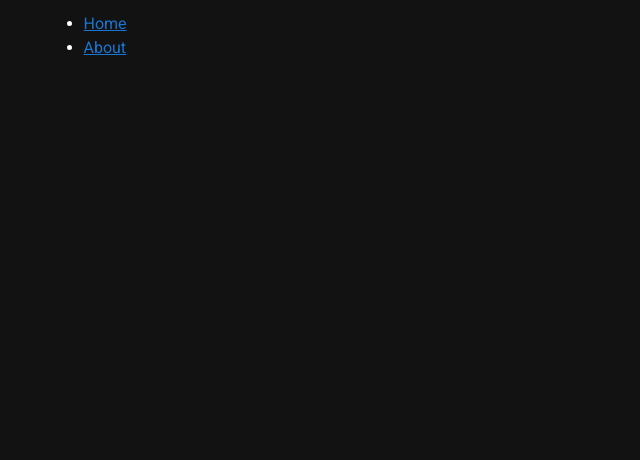
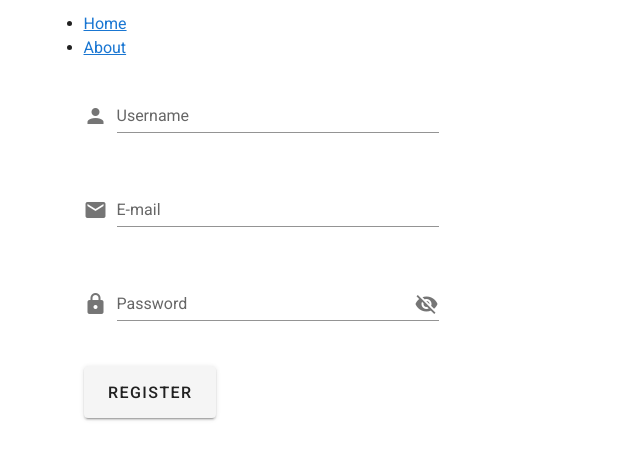
Before and after one commit to atmonello/blog-frontend, a Nuxt app: page /register in a window 1280 px wide. Before the commit this address had no page. Shown: the top 460 px of the page, without its empty margins (0-640 px from the left). Built offline with nearby package versions, Linux system fonts and the light colour scheme.

Commit message:
(feat) auth: add strapi authentication

```diff
--- /dev/null
+++ b/components/Navbar.vue
@@ -0,0 +1,41 @@
+<template>
+  <v-app-bar app flat>
+    <v-btn tile to="/" plain nuxt exact large>Home</v-btn>
+    <v-btn tile to="/articles" plain nuxt large>Posts</v-btn>
+    <v-btn tile to="/about" plain nuxt large>About</v-btn>
+    <v-spacer></v-spacer>
+    <v-btn v-if="!isAuthenticated" tile plain nuxt to="/login">
+      <v-icon>mdi-account</v-icon>
+      &nbsp;Login
+    </v-btn>
+    <v-menu v-else open-on-hover offset-y>
+      <template v-slot:activator="{ on, attrs }">
+        <v-btn tile plain v-bind="attrs" v-on="on">
+          <v-icon>mdi-account-check</v-icon>{{ loggedInUser.username }}</v-btn
+        >
+      </template>
+      <v-list>
+        <v-list-item>
+          <v-btn tile v-bind="attrs" plain v-on="on" @click="logout">
+            Logout
+          </v-btn>
+        </v-list-item>
+      </v-list>
+    </v-menu>
+  </v-app-bar>
+</template>
+
+<script>
+import { mapGetters } from "vuex";
+
+export default {
+  computed: {
+    ...mapGetters(["isAuthenticated", "loggedInUser"]),
+  },
+  methods: {
+    async logout() {
+      await this.$auth.logout();
+    },
+  },
+};
+</script>
--- a/nuxt.config.js
+++ b/nuxt.config.js
@@ -1,4 +1,5 @@
 import colors from "vuetify/es5/util/colors";
+require("dotenv").config();
 
 export default {
   env: {
@@ -54,12 +55,36 @@ export default {
   modules: [
     // https://go.nuxtjs.dev/axios
     "@nuxtjs/axios",
+    "@nuxtjs/dotenv",
+    "@nuxtjs/auth",
     "@nuxtjs/apollo",
     "@nuxtjs/markdownit",
   ],
 
+  auth: {
+    strategies: {
+      local: {
+        endpoints: {
+          login: {
+            url: "auth/local",
+            method: "post",
+            propertyName: "jwt",
+          },
+          user: {
+            url: "users/me",
+            method: "get",
+            propertyName: false,
+          },
+          logout: false,
+        },
+      },
+    },
+  },
+
   // Axios module configuration: https://go.nuxtjs.dev/config-axios
-  axios: {},
+  axios: {
+    baseURL: process.env.API_AUTH_URL || "http://localhost:1337",
+  },
 
   apollo: {
     clientConfigs: {
@@ -81,7 +106,7 @@ export default {
   vuetify: {
     customVariables: ["~/assets/variables.scss"],
     theme: {
-      dark: true,
+      dark: false,
       themes: {
         dark: {
           primary: colors.blue.darken2,
--- a/package.json
+++ b/package.json
@@ -20,7 +20,9 @@
   },
   "dependencies": {
     "@nuxtjs/apollo": "^4.0.1-rc.5",
+    "@nuxtjs/auth": "^4.9.1",
     "@nuxtjs/axios": "^5.12.5",
+    "@nuxtjs/dotenv": "^1.4.1",
     "@nuxtjs/markdownit": "^2.0.0",
     "core-js": "^3.8.3",
     "graphql": "^15.5.0",
--- /dev/null
+++ b/pages/login/index.vue
@@ -0,0 +1,79 @@
+<template>
+  <v-container>
+    <h2 class="title has-text-centered">Log In</h2>
+    <v-snackbar
+      v-model="error"
+      :timeout="2500"
+      type="error"
+      elevation="24"
+      color="error"
+      top
+      right
+    >
+      {{ errorMsg }}
+    </v-snackbar>
+
+    <v-form @submit.prevent="login">
+      <v-container fluid>
+        <v-row>
+          <v-col cols="12" md="4">
+            <v-text-field
+              v-model="email"
+              label="E-mail"
+              prepend-icon="mdi-email"
+            ></v-text-field>
+          </v-col>
+        </v-row>
+        <v-row>
+          <v-col cols="12" md="4">
+            <v-text-field
+              v-model="password"
+              prepend-icon="mdi-lock"
+              :append-icon="togglePasswordVisible ? 'mdi-eye' : 'mdi-eye-off'"
+              :type="togglePasswordVisible ? 'text' : 'password'"
+              label="Password"
+              @click:append="togglePasswordVisible = !togglePasswordVisible"
+            ></v-text-field>
+          </v-col>
+        </v-row>
+        <v-row>
+          <v-col cols="12" md="4">
+            <v-btn x-large type="submit">Login</v-btn>
+          </v-col>
+        </v-row>
+      </v-container>
+    </v-form>
+  </v-container>
+</template>
+
+<script>
+export default {
+  data() {
+    return {
+      email: "",
+      password: "",
+      error: false,
+      errorMsg: null,
+      togglePasswordVisible: false,
+    };
+  },
+  methods: {
+    async login() {
+      this.error = false;
+      this.errorMsg = null;
+      try {
+        await this.$auth.loginWith("local", {
+          data: {
+            identifier: this.email,
+            password: this.password,
+          },
+        });
+        this.$router.push("/");
+      } catch (e) {
+        this.error = true;
+        this.errorMsg = e.response.data.message[0].messages[0].message;
+      }
+    },
+  },
+};
+</script>
--- /dev/null
+++ b/pages/register/index.vue
@@ -0,0 +1,92 @@
+<template>
+  <v-container>
+    <v-snackbar v-model="success" timeout="2500" color="success" top right>{{
+      successMsg
+    }}</v-snackbar>
+    <v-snackbar v-model="error" timeout="2500" color="error" top right>{{
+      errorMsg
+    }}</v-snackbar>
+    <v-form @submit.prevent="register">
+      <v-container fluid>
+        <v-row fluid>
+          <v-col cols="12" md="4">
+            <v-text-field
+              v-model="username"
+              prepend-icon="mdi-account"
+              label="Username"
+            ></v-text-field>
+          </v-col>
+        </v-row>
+        <v-row fluid>
+          <v-col cols="12" md="4">
+            <v-text-field
+              v-model="email"
+              label="E-mail"
+              prepend-icon="mdi-email"
+              type="email"
+            ></v-text-field>
+          </v-col>
+        </v-row>
+        <v-row fluid>
+          <v-col cols="12" md="4">
+            <v-text-field
+              v-model="password"
+              prepend-icon="mdi-lock"
+              :append-icon="togglePasswordVisible ? 'mdi-eye' : 'mdi-eye-off'"
+              :type="togglePasswordVisible ? 'text' : 'password'"
+              label="Password"
+              @click:append="togglePasswordVisible = !togglePasswordVisible"
+            ></v-text-field>
+          </v-col>
+        </v-row>
+        <v-row fluid>
+          <v-col cols="12" md="4">
+            <v-btn x-large type="submit">Register</v-btn>
+          </v-col>
+        </v-row>
+      </v-container>
+    </v-form>
+  </v-container>
+</template>
+
+<script>
+export default {
+  data() {
+    return {
+      username: null,
+      email: null,
+      password: null,
+      succcess: false,
+      succcessMsg: null,
+      error: false,
+      errorMsg: null,
+      togglePasswordVisibility: false,
+    };
+  },
+  methods: {
+    async register() {
+      this.error = false;
+      this.errorMsg = null;
+      this.success = false;
+      this.successMsg = null;
+
+      try {
+        this.$axios.setToken(false);
+
+        await this.$axios.post("auth/local/register", {
+          username: this.username,
+          email: this.email,
+          password: this.password,
+        });
+
+        this.success = true;
+        this.succcessMsg =
+          "A confirmation link has been sent to your email account.\nPlease click on the link to complete the registration process.";
+      } catch (e) {
+        this.error = true;
+        this.errorMsg = e.response.data.message[0].messages[0].message;
+      }
+    },
+  },
+};
+</script>
--- /dev/null
+++ b/store/index.js
@@ -0,0 +1,9 @@
+export const getters = {
+  isAuthenticated(state) {
+    return state.auth.loggedIn;
+  },
+
+  loggedInUser(state) {
+    return state.auth.user;
+  },
+};
```
Also changed, not shown: 1 other file (tests, documents, lock files or other folders).
